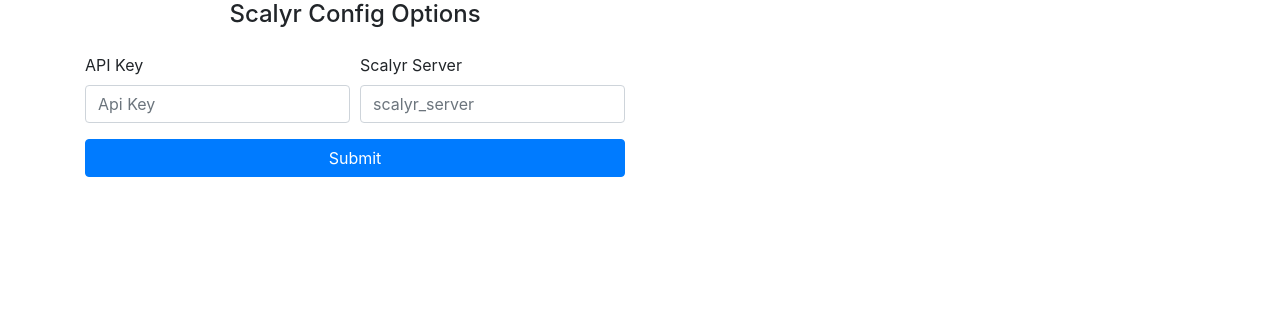
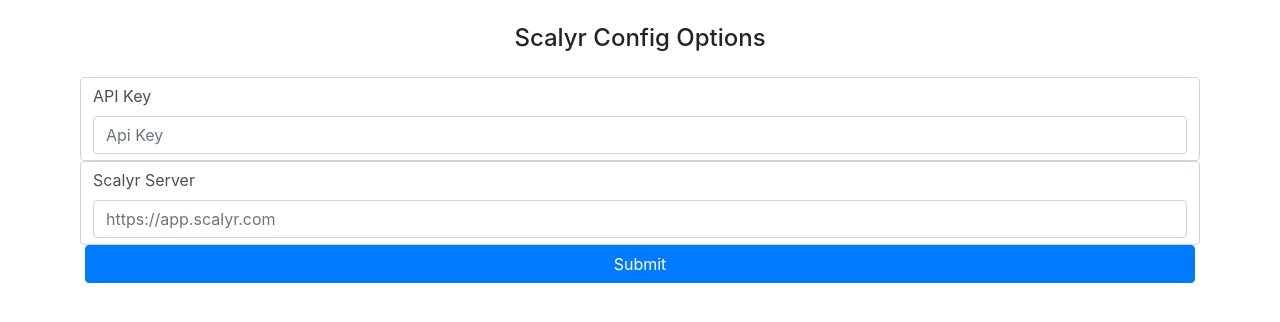
Before and after one commit to jmorascalyr/powersheets, a plain HTML site: page config.html in a window 1280 px wide. Drawn offline with nearby package versions, Linux system fonts and the light colour scheme.

```diff
--- a/config.html
+++ b/config.html
@@ -1,39 +1,39 @@
 <!DOCTYPE html>
-<html>
     <head>
         <base target="_top">
         <link rel="stylesheet" href="https://maxcdn.bootstrapcdn.com/bootstrap/4.0.0/css/bootstrap.min.css" integrity="sha384-Gn5384xqQ1aoWXA+058RXPxPg6fy4IWvTNh0E263XmFcJlSAwiGgFAW/dAiS6JXm" crossorigin="anonymous">
     </head>
     <body>
+      <br>
         <div class="container">
             <div class="row">
-                <div class="col-6">
-                    <form id="myForm" onsubmit="handleFormSubmit(this)">
+                <div class="col-md-12">
+
+                  <form id="myForm" onsubmit="handleFormSubmit(this)">
                         <p class="h4 mb-4 text-center">Scalyr Config Options</p>
 
                         <div class="form-row">
-                            <div class="form-group col-md-6">
+                            <div class="form-control">
                                 <label for="api_key">API Key</label>
                                 <input type="text" class="form-control" id="api_key" name="api_key" placeholder="Api Key">
                             </div>
-                            <div class="form-group col-md-6">
+                            <div class="form-control">
                                 <label for="scalyr_server">Scalyr Server</label>
-                                <input type="text" class="form-control" id="scalyr_server" name="scalyr_server" placeholder="scalyr_server">
+                                <input type="text" class="form-control" id="scalyr_server" name="scalyr_server" placeholder="https://app.scalyr.com">
                             </div>
                         </div>
 
+                        <button type="submit" class="btn btn-primary btn-block">Submit</button>
 
-
-
-                        <button type="submit" class="btn btn-primary btn-block">Submit</button>
                     </form>
+                    <br>
+                    <br>
                     <div id="output"></div>
                 </div>
             </div>
         </div>
     </body>
 </html>
-
 
 <script>
   // Prevent forms from submitting.
```
